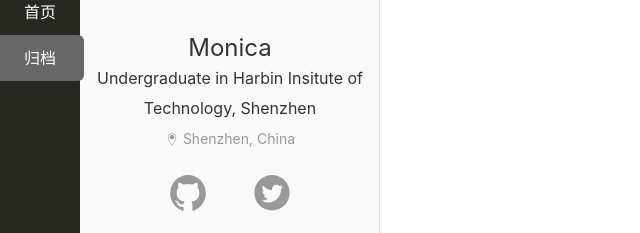
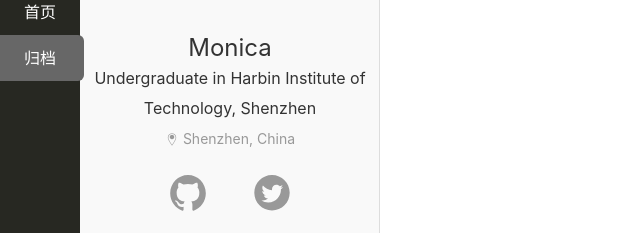
Before and after one commit to hackerMonica/hackerMonica.github.io, a plain HTML site: page archives/2023/07/index.html in a window 1280 px wide. Shown: the part 365-598 px from the top of the page, 0-640 px from the left. Drawn offline with nearby package versions, Linux system fonts and the light colour scheme; files whose address does not match are found by name.

Commit message:
Site updated: 2023-07-20 21:20:46

```diff
--- a/archives/2023/07/index.html
+++ b/archives/2023/07/index.html
@@ -81,7 +81,7 @@
             </div>
 
             <div class="author-name">Monica</div>
-            <div class="author-work">Undergraduate in Harbin Insitute of Technology, Shenzhen</div>
+            <div class="author-work">Undergraduate in Harbin Institute of Technology, Shenzhen</div>
             <div class="author-location">
                 <i class="icon-location vm"></i>
                 <span class="vm">Shenzhen, China</span>
```
Also changed, not shown: archives/2023/index.html (+1 -1 lines), archives/index.html (+1 -1 lines), index.html (+1 -1 lines).
